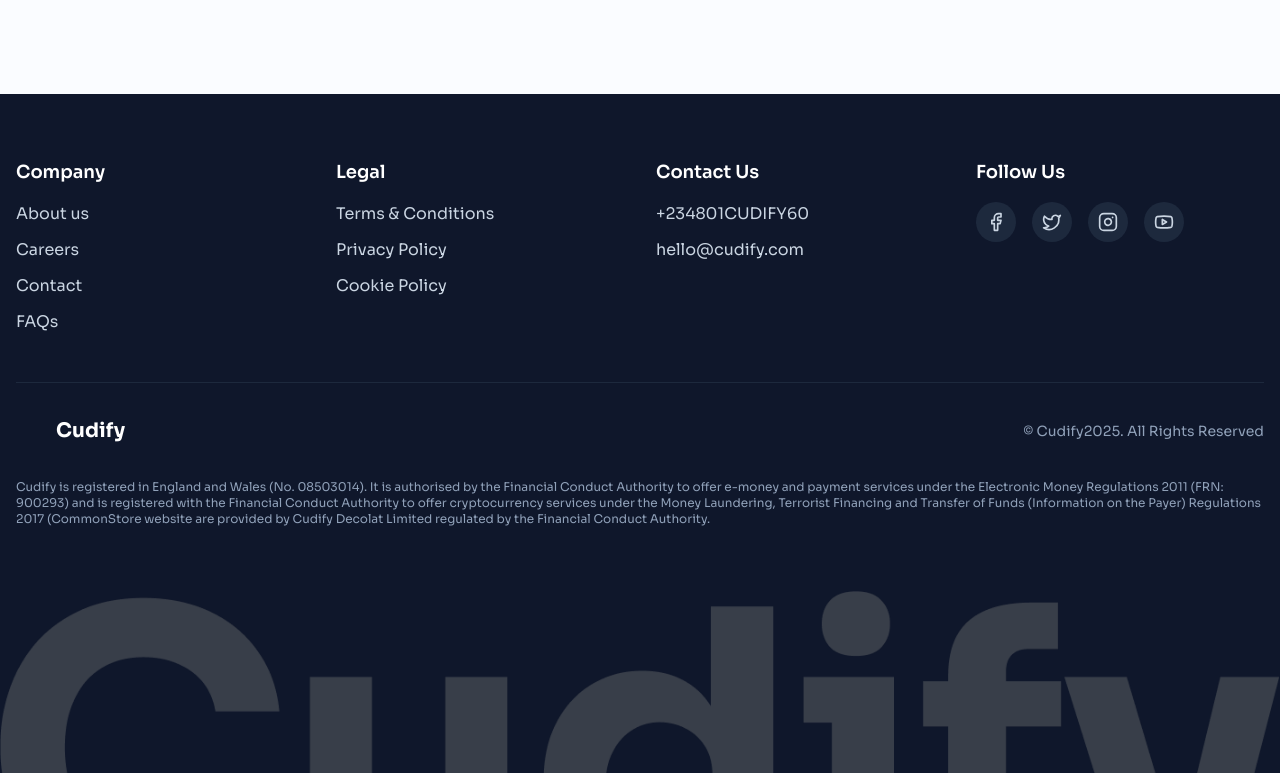
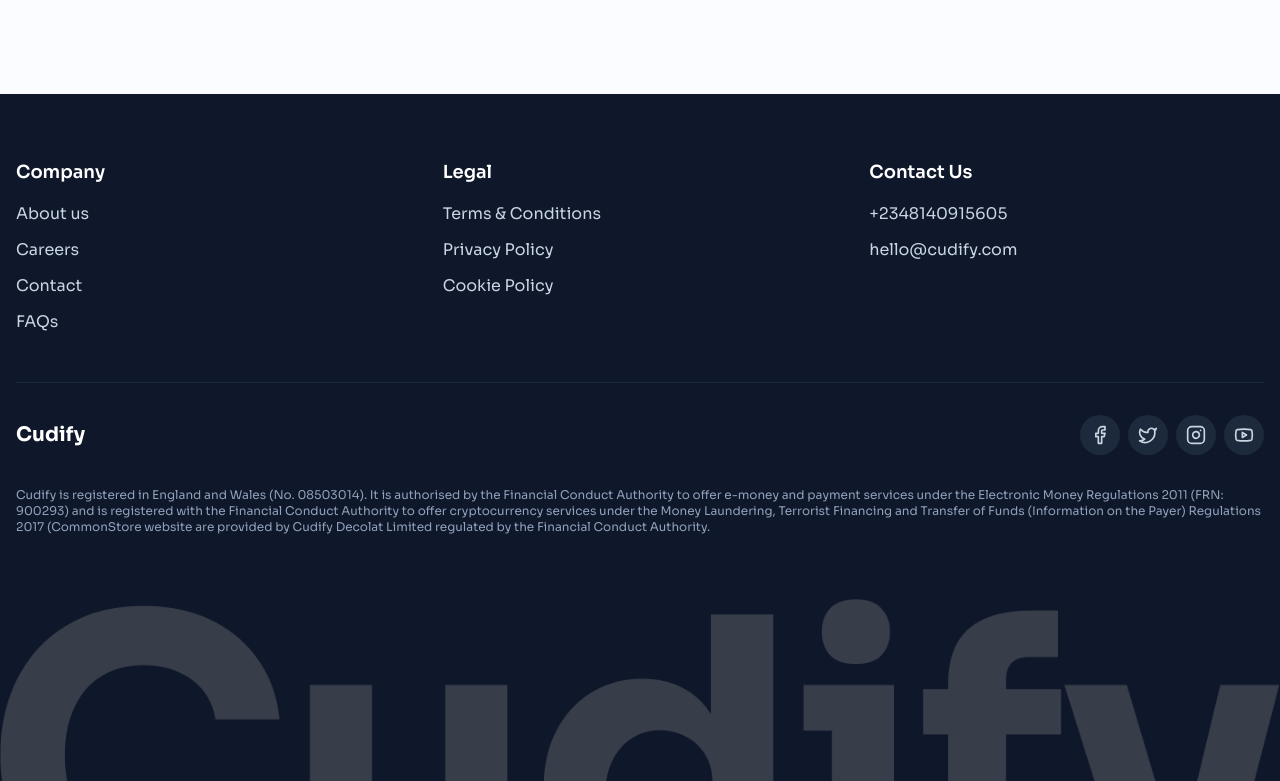
Before and after one commit to Joesef127/cudify, a React (Vite) app: page /faq in a window 1280 px wide. Shown: the part 2063-2844 px from the top of the page. Built offline with nearby package versions, Linux system fonts and the light colour scheme.

Commit message:
chore: finishing touches

```diff
--- a/src/DataArrays.ts
+++ b/src/DataArrays.ts
@@ -47,7 +47,7 @@
 ];
 
 export const footerNav3 = [
-  { name: "+234801CUDIFY60" },
+  { name: "+2348140915605" },
   { name: "hello@cudify.com" },
 ];
 
--- a/src/components/Footer.tsx
+++ b/src/components/Footer.tsx
@@ -7,7 +7,7 @@
   return (
     <footer className="bg-slate-900 text-slate-300">
       <div className="container mx-auto px-4 py-16">
-        <div className="grid md:grid-cols-2 lg:grid-cols-4 gap-8">
+        <div className="grid md:grid-cols-2 lg:grid-cols-3 gap-8">
           {/* Company */}
           <div className="space-y-4">
             <h3 className="text-white font-semibold text-lg">Company</h3>
@@ -51,11 +51,16 @@
               ))}
             </ul>
           </div>
+        </div>
 
-          {/* Social Media */}
-          <div className="space-y-4">
-            <h3 className="text-white font-semibold text-lg">Follow Us</h3>
-            <div className="flex space-x-4">
+        <div className="border-t border-slate-800 mt-12 pt-8">
+          <div className="flex flex-row justify-between items-center">
+            <div className="flex items-center justify-start gap-2.5 w-full">
+              <span className="text-xl font-bold text-white">Cudify</span>
+            </div>
+
+            <div className="space-y-4 w-full flex flex-col justify-end items-end">
+              <div className="flex gap-2">
                 <a
                   href="#"
                   className="w-10 h-10 bg-slate-800 rounded-full flex items-center justify-center hover:bg-primary transition-colors"
@@ -84,20 +89,6 @@
             </div>
           </div>
 
-        <div className="border-t border-slate-800 mt-12 pt-8">
-          <div className="flex flex-col md:flex-row justify-between items-center space-y-4 md:space-y-0">
-            <div className="flex items-center space-x-2">
-              <div className="w-8 h-8 bg-primary rounded-sm flex items-center justify-center">
-                <div className="w-4 h-4 bg-primary-foreground rounded-xs transform rotate-45"></div>
-              </div>
-              <span className="text-xl font-bold text-white">Cudify</span>
-            </div>
-
-            <p className="text-sm text-slate-400">
-              © Cudify2025. All Rights Reserved
-            </p>
-          </div>
-
           <div className="mt-8 text-xs text-slate-400 space-y-2">
             <p>
               Cudify is registered in England and Wales (No. 08503014). It is
--- a/src/components/Header.tsx
+++ b/src/components/Header.tsx
@@ -121,8 +121,8 @@
 
         {/* Mobile Navigation */}
         {isMenuOpen && (
-          <div className="md:hidden py-4 border-t overflow-y-scroll">
-            <nav className="flex flex-col space-y-4">
+          <div className="md:hidden py-4 overflow-y-scroll">
+            <nav className="flex flex-col space-y-4 overflow-y-scroll">
               {/* Product with dropdown */}
               <div>
                 <button
@@ -132,7 +132,12 @@
                   Product <ChevronDown size={16} />
                 </button>
                 {isMobileDropdownOpen && (
-                  <div className="mt-2 flex flex-col space-y-2 pl-4">
+                  <div
+                    className="mt-2 flex flex-col space-y-2 pl-4"
+                    onClick={() =>
+                      setIsMobileDropdownOpen(!isMobileDropdownOpen)
+                    }
+                  >
                     {productDropdown.map((item) => (
                       <DropdownNav
                         key={item.heading}
@@ -159,7 +164,7 @@
               >
                 FAQs
               </Link>
-              <Button className="bg-[#0D41E1] hover:bg-[#0D41E1]/90 rounded-4xl py-5 px-12 text-white">
+              <Button className="bg-[#0D41E1] hover:bg-white/50 hover:text-[#0D41E1] border hover:border-[#0D41E1] rounded-4xl py-5 px-12 text-white">
                 Download App
               </Button>
             </nav>
```
Lines whose indentation alone changed are shown as unchanged.
